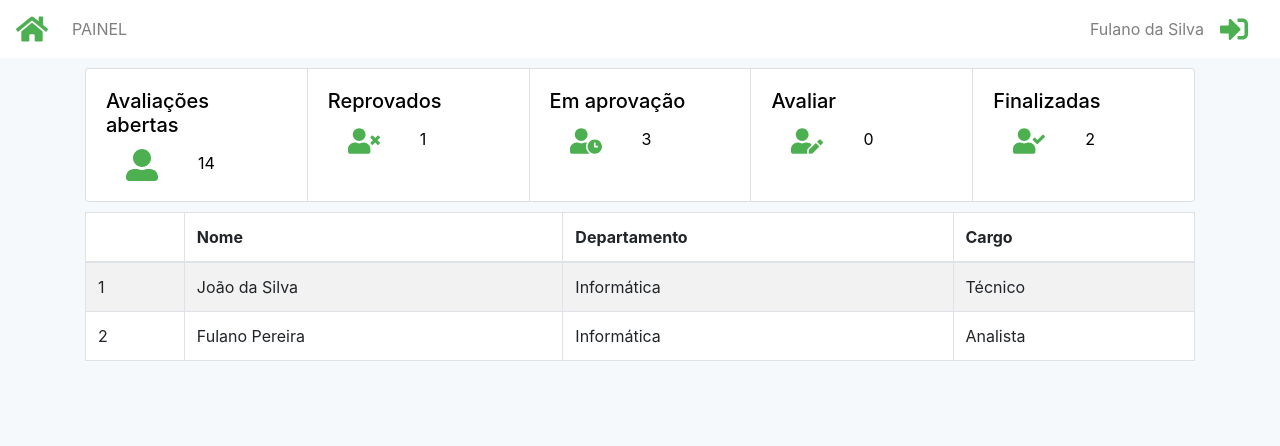
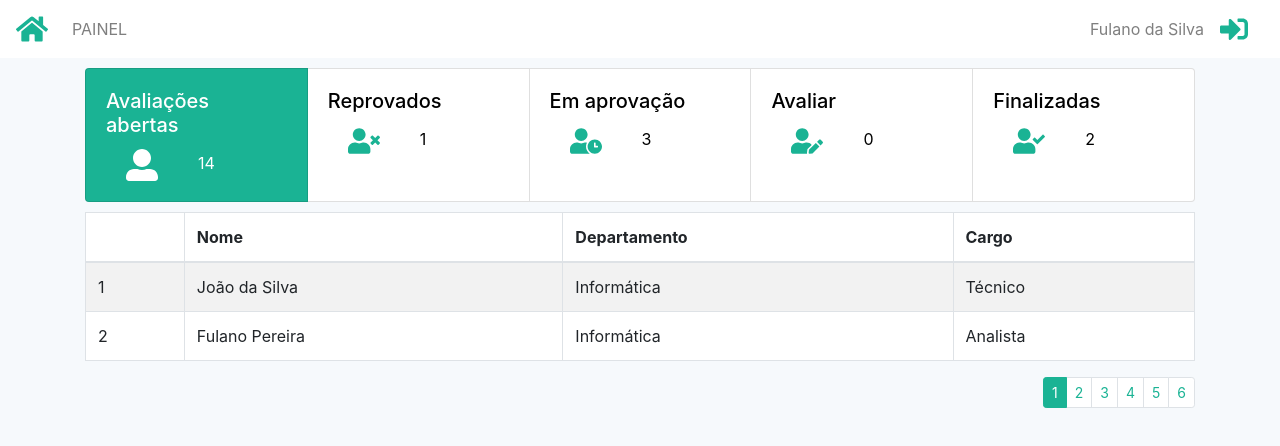
Before and after one commit to lucianovsjr/avd, a React (Create React App) app: page / in a window 1280 px wide. Shown: the top 446 px of the page. Built offline with nearby package versions, Linux system fonts and the light colour scheme.

Commit message:
Fix and Add Pagination

```diff
--- a/src/components/Header/index.js
+++ b/src/components/Header/index.js
@@ -8,10 +8,10 @@ export default function Headers() {
   return (
       <NavHeader>
         <NavHeader.Brand href="#home">
-          <FaHome size={32} color="#4CAF50" />
+          <FaHome size={32} color="#1ab394" />
         </NavHeader.Brand>
         <Nav className="mr-auto">
-          <Link> PAINEL </Link>
+          <Nav.Item><Link>PAINEL</Link></Nav.Item>
         </Nav>
         <NavHeader.Text>Fulano da Silva</NavHeader.Text>
         <Link><FaSignInAlt size={28} /></Link>
--- a/src/components/Header/styles.js
+++ b/src/components/Header/styles.js
@@ -9,7 +9,7 @@ export const NavHeader = styled(Navbar).attrs({
   margin-bottom: 10px;
 
   svg {
-    color: #4CAF50;
+    color: #1ab394;
     /* centralizar img */
     display: block;
     margin: 0 auto;
--- a/src/pages/Home/index.js
+++ b/src/pages/Home/index.js
@@ -2,22 +2,22 @@ import React, { Component } from 'react';
 import { Container, CardGroup } from 'react-bootstrap';
 import { FaUserAlt, FaUserTimes, FaUserClock, FaUserEdit, FaUserCheck, FaUserCircle } from 'react-icons/fa';
 
-import { CardHome, TableHome } from './styles';
+import { CardHome, TableHome, PaginationHome } from './styles';
 
 function CardIcon({ icon }) {
   switch(icon) {
     case 'FaUserAlt':
-      return <FaUserAlt size={32} color="#4CAF50" />;
+      return <FaUserAlt size={32} />;
     case 'FaUserTimes':
-      return <FaUserTimes size={32} color="#4CAF50" />;
+      return <FaUserTimes size={32} />;
     case 'FaUserClock':
-      return <FaUserClock size={32} color="#4CAF50" />;
+      return <FaUserClock size={32} />;
     case 'FaUserEdit':
-      return <FaUserEdit size={32} color="#4CAF50" />;
+      return <FaUserEdit size={32} />;
     case 'FaUserCheck':
-      return <FaUserCheck size={32} color="#4CAF50" />;
+      return <FaUserCheck size={32} />;
     default:
-      return <FaUserCircle size={32} color="#4CAF50" />;
+      return <FaUserCircle size={32} />;
   };
 }
 
@@ -25,7 +25,7 @@ function Cards({ cards }) {
   return (
     <CardGroup>
       { cards.map(card => (
-        <CardHome key={card.title} onClick={() => {console.log('teste');}}>
+        <CardHome key={card.title} active={card.active} onClick={() => {console.log('teste');}}>
           <CardHome.Body>
             <CardHome.Title>{card.title}</CardHome.Title>
             <CardHome.Text>
@@ -39,8 +39,30 @@ function Cards({ cards }) {
   );
 }
 
+function ListPagination({ quantidade }) {
+  let active = 1;
+  let items = [];
+
+  for (let number = 1; number <= quantidade; number++) {
+    items.push(
+      <PaginationHome.Item key={number} active={number === active}>
+        {number}
+      </PaginationHome.Item>,
+    );
+  }
+
+  return (
+    <div className="d-flex flex-row-reverse">
+      <PaginationHome size="sm">
+        {items}
+      </PaginationHome>
+    </div>
+  );
+}
+
 function List({ colaboradores }) {
   return (
+    <>
       <TableHome striped bordered hover>
         <thead>
           <tr>
@@ -61,6 +83,8 @@ function List({ colaboradores }) {
           ))}
         </tbody>
       </TableHome>
+    <ListPagination quantidade={6}/>
+    </>
   );
 }
 
@@ -68,26 +92,31 @@ export default class Home extends Component {
   state = {
     cards: [
       {
+        active: true,
         title: 'Avaliações abertas',
         icon: 'FaUserAlt',
         total: 14,
       },
       {
+        active: false,
         title: 'Reprovados',
         icon: 'FaUserTimes',
         total: 1,
       },
       {
+        active: false,
         title: 'Em aprovação',
         icon: 'FaUserClock',
         total: 3,
       },
       {
+        active: false,
         title: 'Avaliar',
         icon: 'FaUserEdit',
         total: 0,
       },
       {
+        active: false,
         title: 'Finalizadas',
         icon: 'FaUserCheck',
         total: 2,
--- a/src/pages/Home/styles.js
+++ b/src/pages/Home/styles.js
@@ -1,13 +1,22 @@
 import styled from 'styled-components';
-import { Card, Table } from 'react-bootstrap';
+import { Card, Table, Pagination } from 'react-bootstrap';
 
 export const CardHome = styled(Card)`
+  ${props => (
+   props.active &&
+    'background-color: #1ab394; color: white;'
+  )}
+
   &:hover {
     cursor: pointer;
   }
 
   svg {
-    color: #4CAF50;
+    ${props => (
+      props.active ?
+      'color: #white;'
+      : 'color: #1ab394;'
+    )}
     margin: 0 40px 0 20px;
   }
 `;
@@ -16,3 +25,14 @@ export const TableHome = styled(Table)`
   background: white;
   margin-top: 10px;
 `;
+
+export const PaginationHome = styled(Pagination)`
+  .page-link {
+    color: #1ab394;
+  }
+
+  .page-item.active .page-link {
+    background-color: #1ab394;
+    border-color: #1ab394;
+  }
+`;
```
Lines whose indentation alone changed are shown as unchanged.
